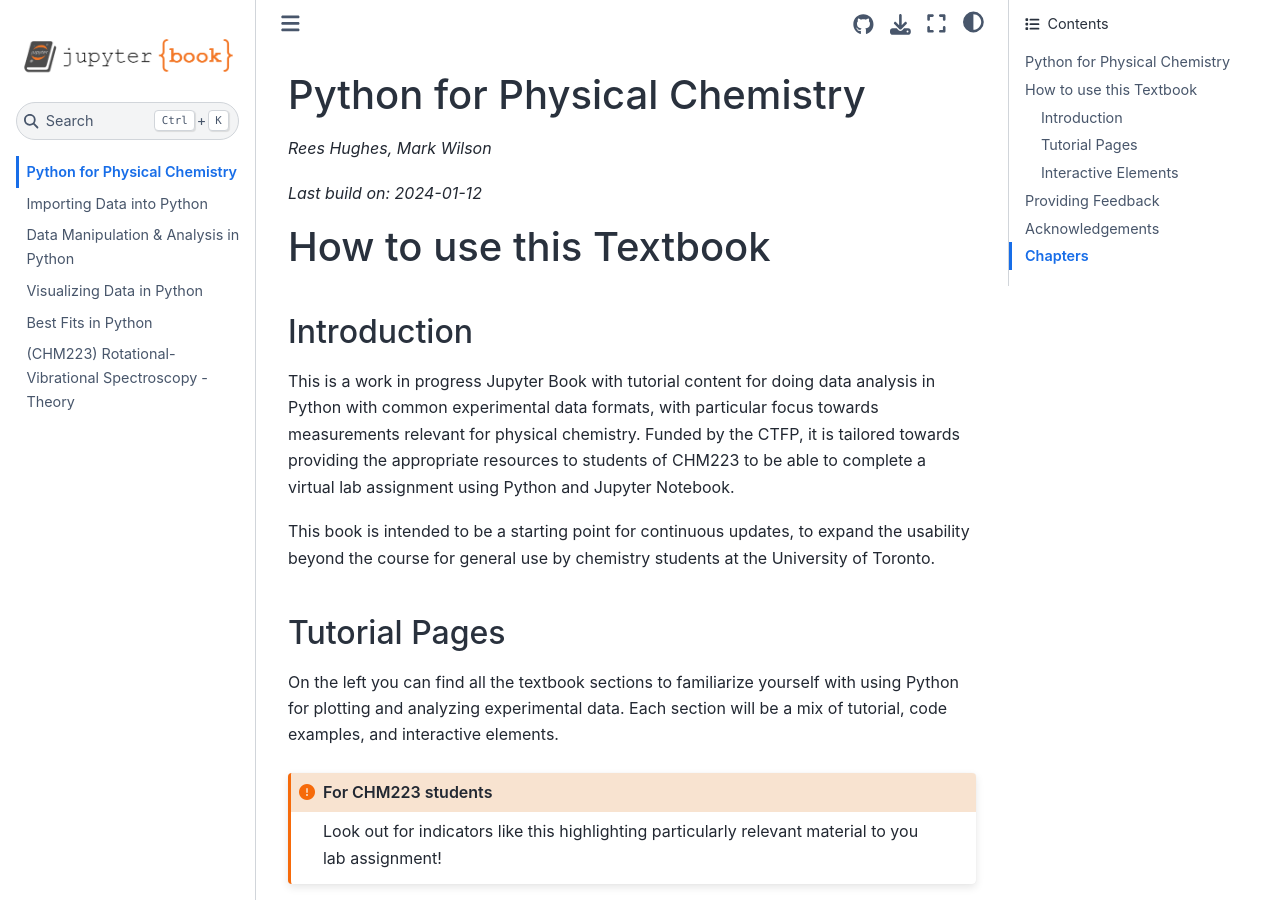
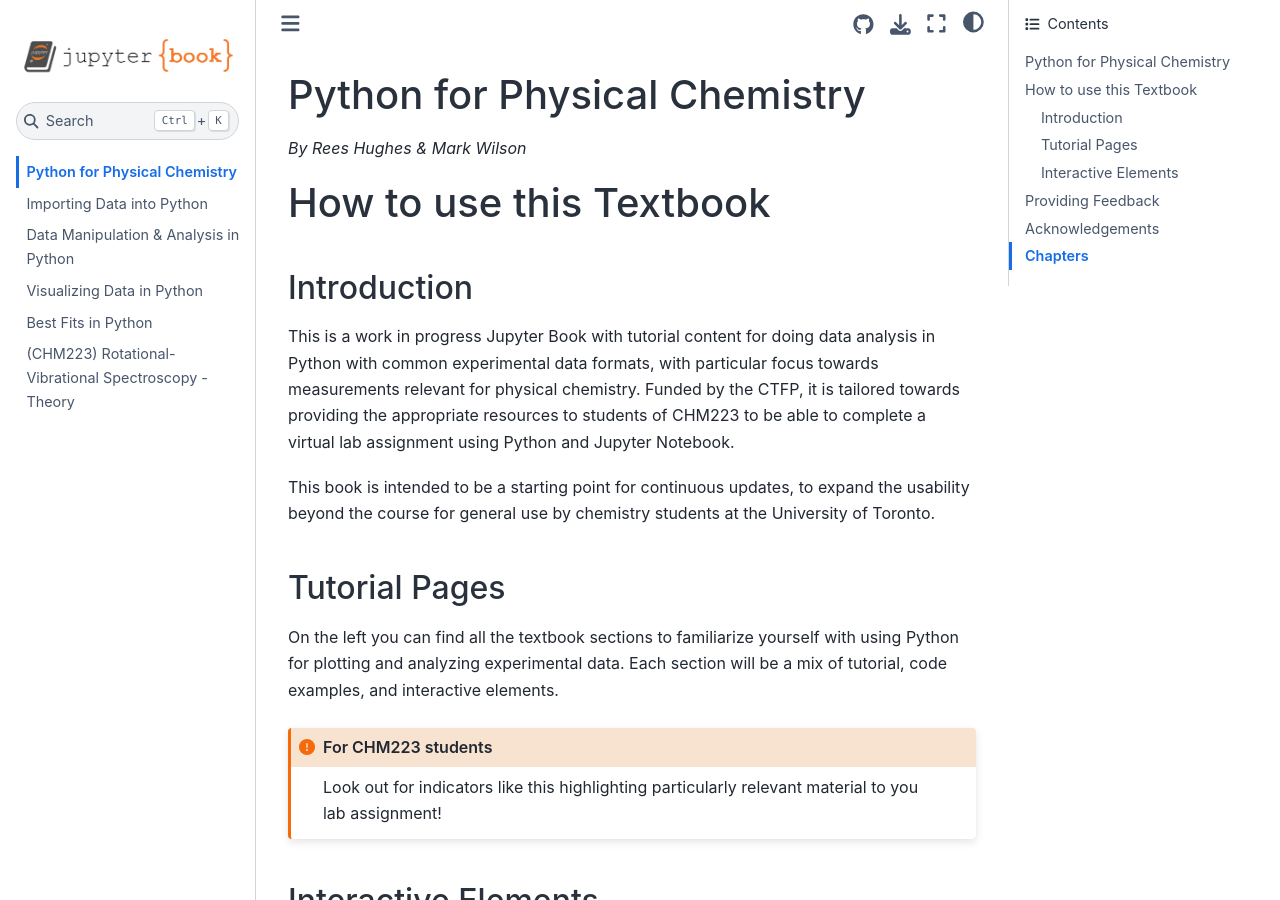
Before and after one commit to Rees9/Py4PhysChem, a Jupyter Book: the page built from intro.md, in a window 1280 px wide and 900 px high. Built offline with Jupyter Book 1.0.4 settings and Sphinx 7.4.7 and the Sphinx Book theme 1.1.4, drawn with Linux system fonts in a browser that asks for light colours.

Commit message:
removed build date, will add later

```diff
--- a/intro.md
+++ b/intro.md
@@ -1,8 +1,6 @@
 # Python for Physical Chemistry
 
-*Rees Hughes, Mark Wilson*
-
-*Last build on: 2024-01-12*
+*By Rees Hughes & Mark Wilson*
 
 # How to use this Textbook
 ## Introduction
```
